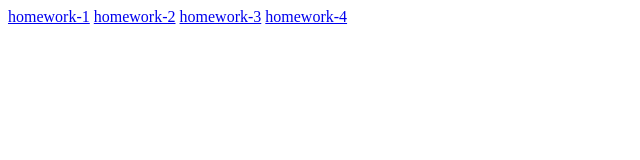
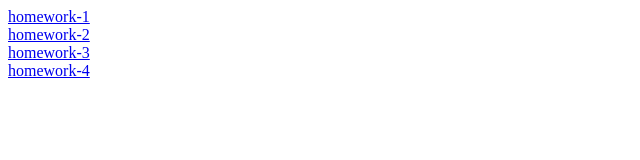
Before and after one commit to jyang108/johnnyyang.github.io, a plain HTML site: page index.html in a window 1280 px wide. Shown: the whole page, without its empty margins (0-640 px from the left). Drawn offline with Linux system fonts and the light colour scheme.

Commit message:
minor update on link structure

```diff
--- a/index.html
+++ b/index.html
@@ -1,4 +1,4 @@
-<a href="homework-1">homework-1<a>
-<a href="homework-2">homework-2<a>
-<a href="homework-3">homework-3<a>
-<a href="homework-4">homework-4<a>
+<a href="homework-1">homework-1<a> <br>
+<a href="homework-2">homework-2<a> <br>
+<a href="homework-3">homework-3<a> <br>
+<a href="homework-4">homework-4<a> <br>
```
